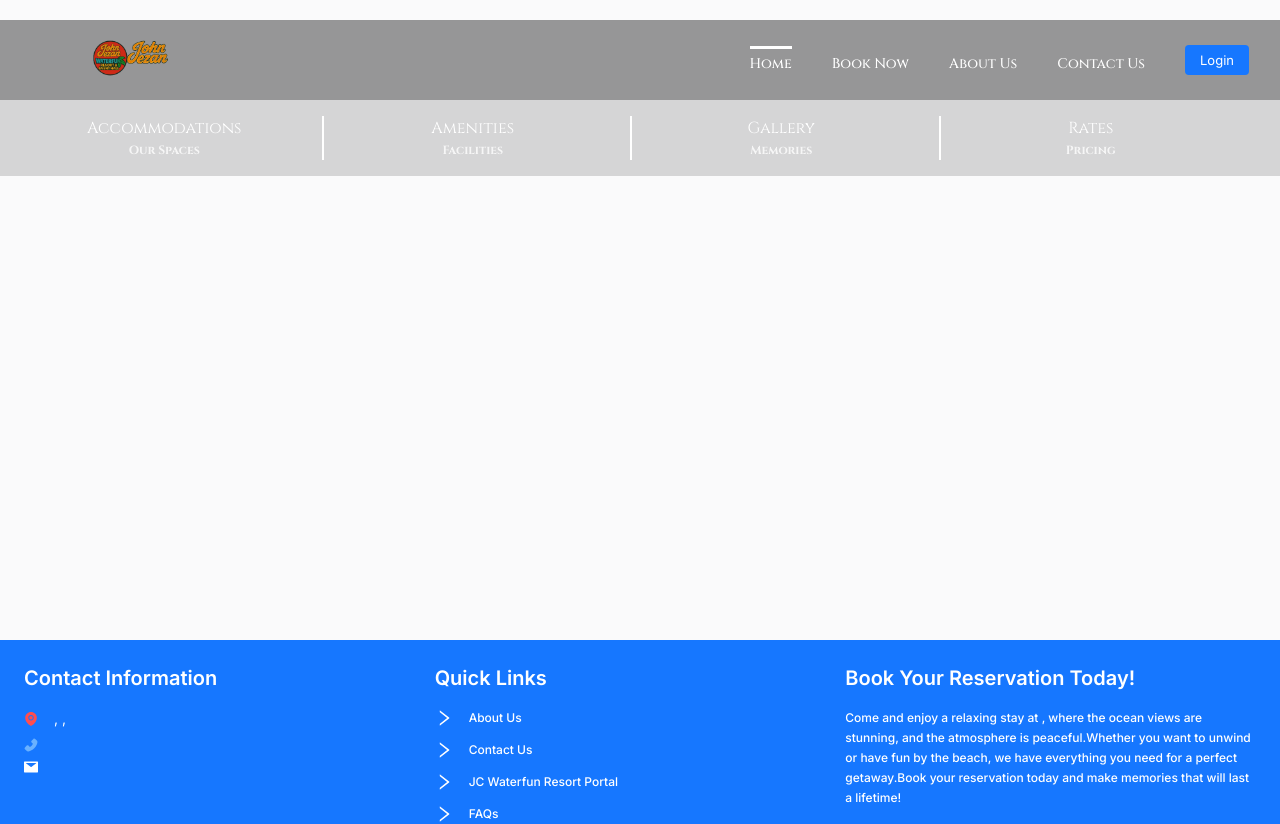
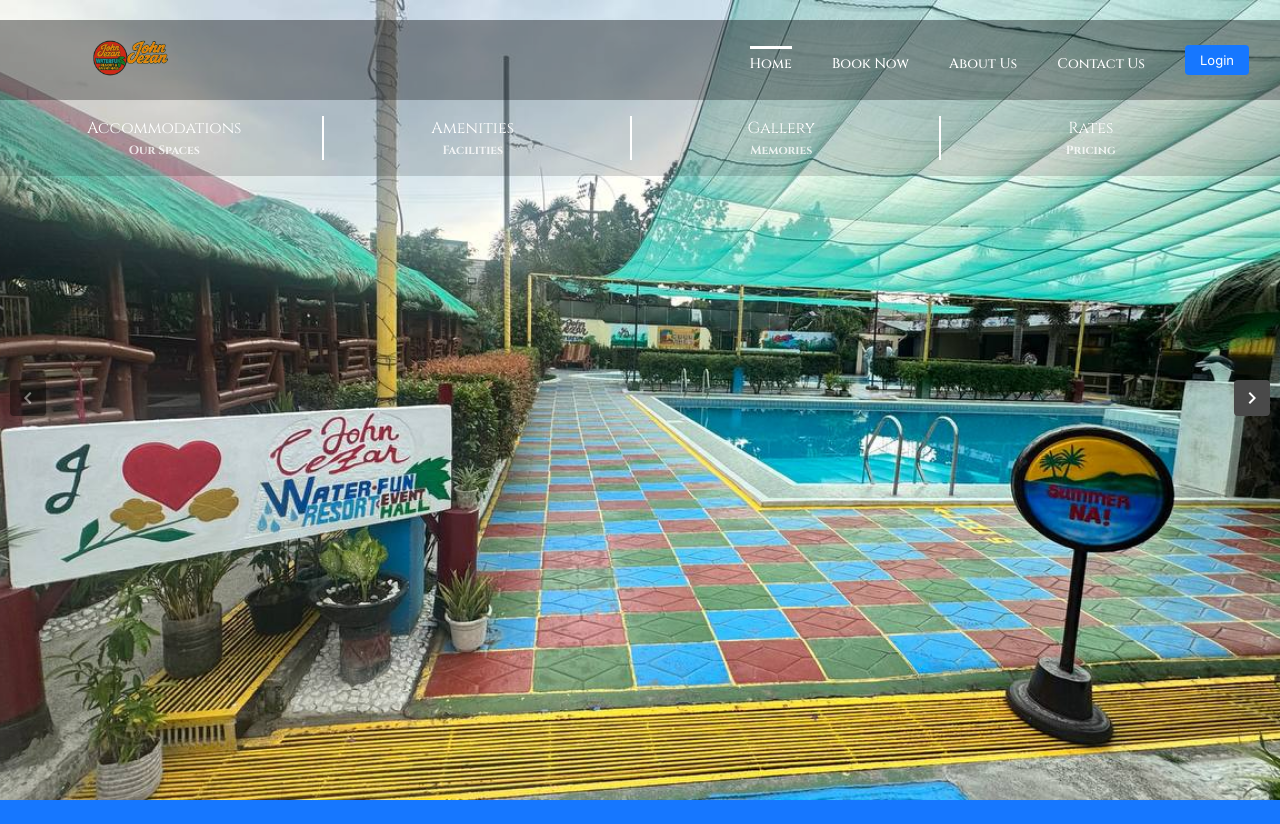
Before and after one commit to dsjc-devs/jc-waterfun-resort, a React (Vite) app in the folder client/: page / in a window 1280 px wide. Shown: the top 824 px of the page. Built offline with nearby package versions, Linux system fonts and the light colour scheme; no server answers.

Commit message:
wip: add carousel in home page

```diff
--- a/client/src/layout/Dashboard/Header/HeaderContent/index.jsx
+++ b/client/src/layout/Dashboard/Header/HeaderContent/index.jsx
@@ -21,7 +21,15 @@ export default function HeaderContent() {
 
       <Stack gap={3} marginInline={3} flexDirection='row' alignItems='center'>
         <Box sx={{ flexShrink: 0, mx: 1, display: 'flex', alignItems: 'center' }}>
-          <Button sx={{ color: 'text.primary' }} onClick={() => navigate('/', '_blank')}> Home Website </Button>
+          <Button
+            component="a"
+            href="/"
+            target="_blank"
+            rel="noopener noreferrer"
+            sx={{ color: 'text.primary' }}
+          >
+            Home Website
+          </Button>
         </Box>
       </Stack>
       {!downLG && <Profile />}
--- a/client/src/layout/Wrapper/Navbar/NavbarDesktop.jsx
+++ b/client/src/layout/Wrapper/Navbar/NavbarDesktop.jsx
@@ -166,7 +166,7 @@ const NavbarDesktop = () => {
             {_navItems.map((item, index) => (
               <Grid item md={3} key={item.title}>
                 <Box
-                  onClick={() => navigate(item.link)}
+                  onMouseLeave={handleLeave}
                   sx={{
                     cursor: "pointer",
                     borderRight: index !== _navItems.length - 1 ? "2px solid #fff" : "none",
@@ -180,10 +180,8 @@ const NavbarDesktop = () => {
                       fontWeight: "normal",
                       fontSize: "1rem",
                       color: (theme) => theme.palette.secondary.contrastText,
-                      transition: '.3s',
-                      '&:hover': {
-                        opacity: .4
-                      }
+                      transition: ".3s",
+                      "&:hover": { opacity: 0.4 }
                     }}
                   >
                     {item.title}
@@ -210,10 +208,14 @@ const NavbarDesktop = () => {
         open={open}
         anchorEl={anchorEl}
         placement="bottom"
+        disablePortal={false}
+        modifiers={[
+          { name: "zIndex", enabled: true, phase: "write", fn: ({ state }) => { state.styles.popper.zIndex = 2000 } }
+        ]}
         onMouseEnter={() => clearTimeout(timer)}
         onMouseLeave={handleLeave}
       >
-        <Paper sx={{ p: 1, borderRadius: .5, my: 5 }}>
+        <Paper sx={{ p: 1, borderRadius: .5, my: 2 }}>
           {hoveredItem && (
             <PreviewCard
               item={hoveredItem}
--- a/client/src/pages/home/index.jsx
+++ b/client/src/pages/home/index.jsx
@@ -1,10 +1,53 @@
-import ContactUs from 'pages/contact-us'
+import { Box } from '@mui/material'
+
 import React from 'react'
+import Carousel from 'react-material-ui-carousel'
+
+import banner from 'assets/images/upload/banner.jpg'
+import banner2 from 'assets/images/upload/banner2.jpg'
+import banner3 from 'assets/images/upload/banner3.jpg'
+import banner4 from 'assets/images/upload/accom1.jpg'
+import banner5 from 'assets/images/upload/accom2.jpg'
+import banner6 from 'assets/images/upload/accom3.jpg'
+import banner7 from 'assets/images/upload/accom4.jpg'
 
 const Home = () => {
+  const items = [
+    banner,
+    banner2,
+    banner3,
+    banner4,
+    banner5,
+    banner6,
+    banner7
+  ]
+
   return (
-    <div>
-    </div>
+    <React.Fragment>
+      <Carousel
+        indicators={false}
+        navButtonsAlwaysVisible
+        height="100dvh"
+        duration={1000}
+        interval={4000}
+      >
+        {
+          items.map((item) => (
+            <Box>
+              <Box
+                component="img"
+                src={item}
+                sx={{
+                  width: '100%',
+                  objectFit: 'cover',
+                  height: '100dvh'
+                }}
+              />
+            </Box>
+          ))
+        }
+      </Carousel>
+    </React.Fragment>
   )
 }
 
```
Also changed, not shown: client/src/assets/images/upload/banner2.jpg (added), client/src/assets/images/upload/banner3.jpg (added).
